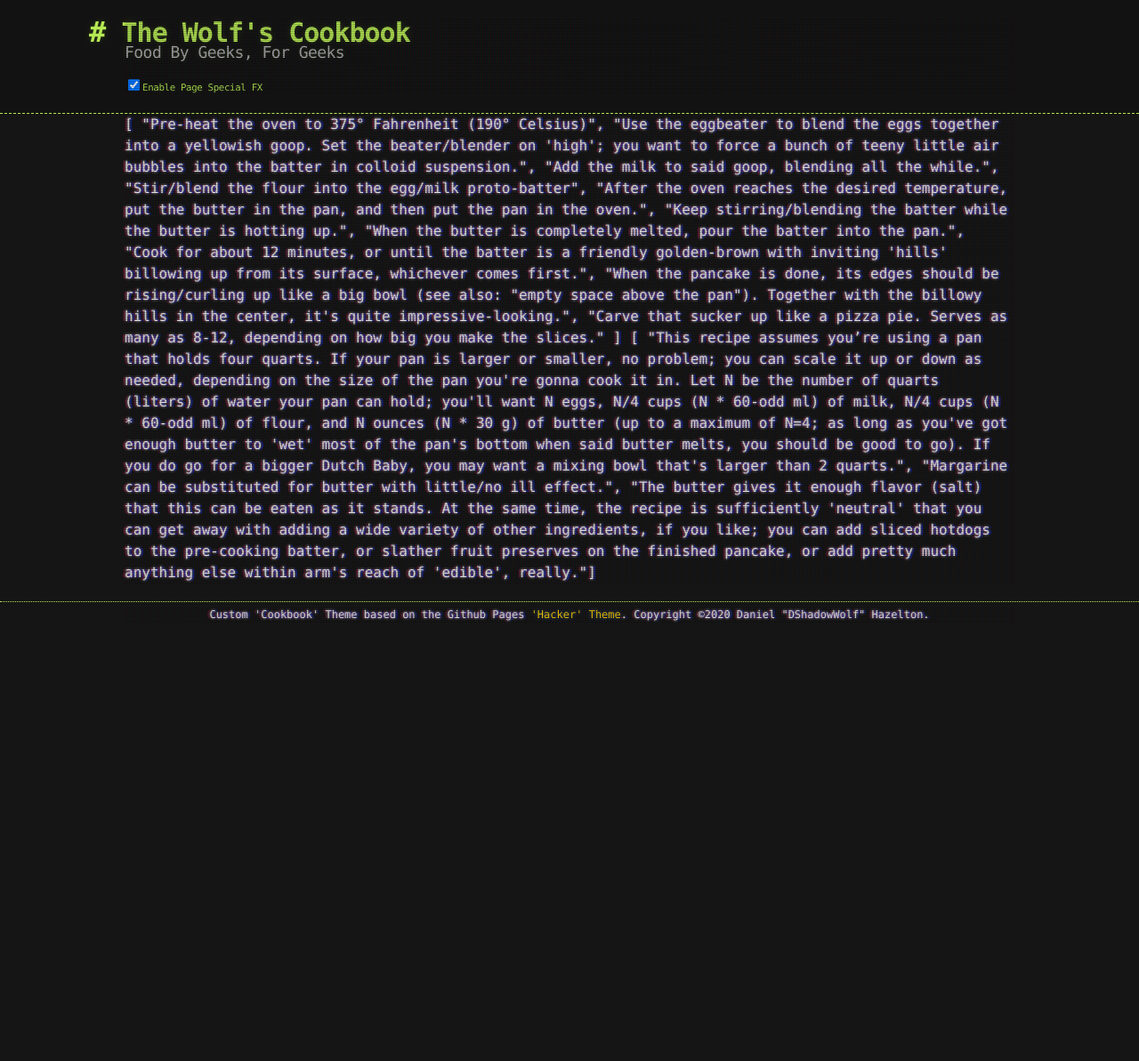
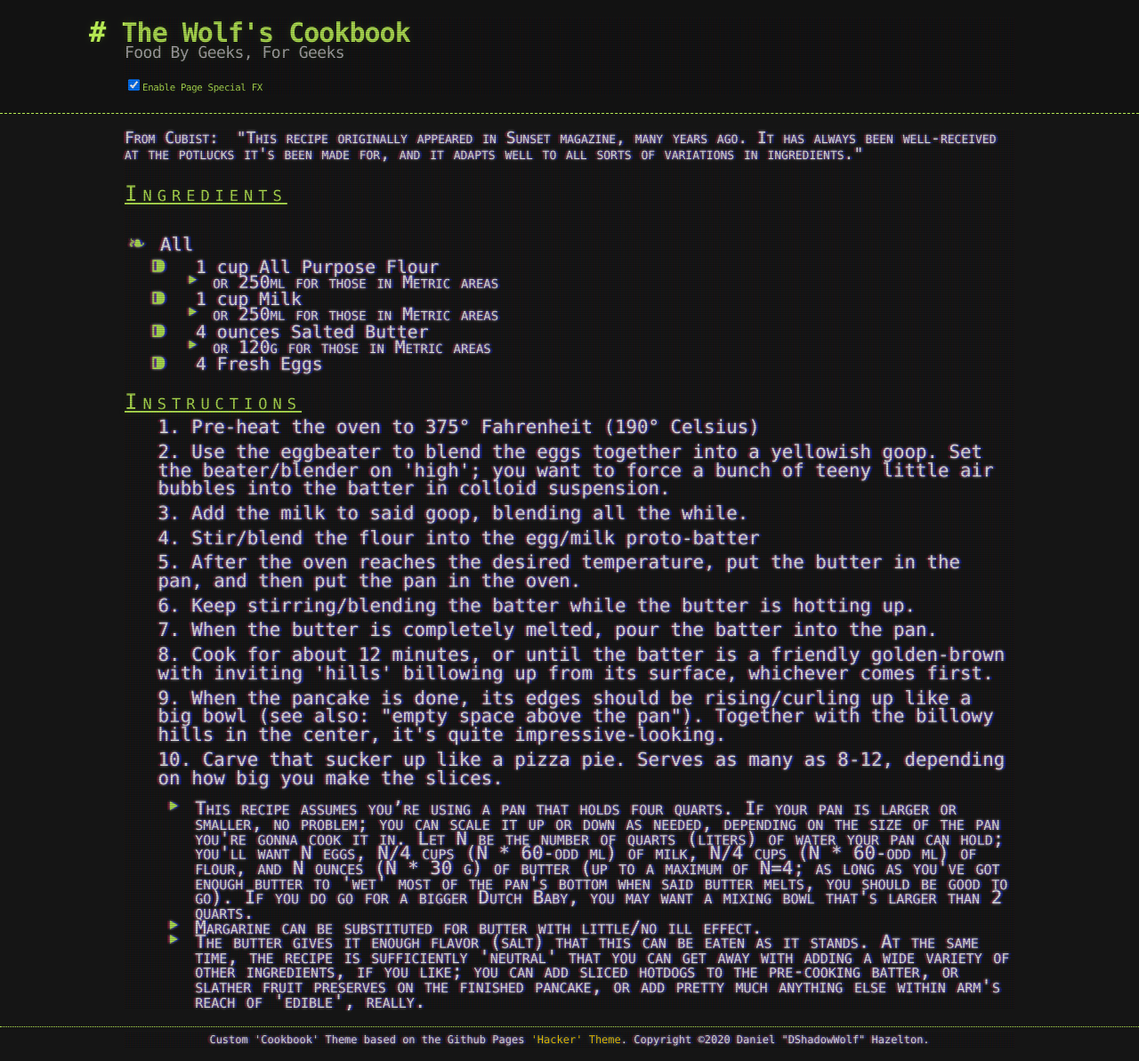
Before and after one commit to dshadowwolf/dshadowwolf.github.io, a Jekyll site: the page built from recipes/4/dutch_baby_cubist.html, in a window 1280 px wide. Shown: the whole page at 89% size. Built offline with Jekyll 4.4.1, drawn with Linux system fonts in a browser that asks for light colours; before the commit the page ends 900 px from its top, so only the background shows below that.

Commit message:
remove debugging... turns out issue was an unescaped set of double-quotes in a string

```diff
--- a/recipes/4/dutch_baby_cubist.html
+++ b/recipes/4/dutch_baby_cubist.html
@@ -1,12 +1,9 @@
 ---
-layout: page
+layout: recipe
 name: Dutch Baby, or, The Pancake of Doom
 title: Dutch Baby
 description: "From Cubist: <span style=\"margin-left: .5em;\">\"This recipe originally appeared in Sunset magazine, many years ago. It has always been well-received at the potlucks it's been made for, and it adapts well to all sorts of variations in ingredients.\"</span>"
 ingredients: [ { section: All, parts: [ { amount: 1 cup, name: All Purpose Flour, notes: [ "or 250ml for those in Metric areas"] }, { amount: 1 cup, name: Milk, notes: [ "or 250ml for those in Metric areas" ] }, { amount: 4 ounces, name: Salted Butter, notes: [ "or 120g for those in Metric areas" ] }, { amount: 4, name: Fresh Eggs, notes: [] } ] } ]
-instructions: [ ]
-instruction_notes: [  ]
+instructions: [ "Pre-heat the oven to 375° Fahrenheit (190° Celsius)", "Use the eggbeater to blend the eggs together into a yellowish goop. Set the beater/blender on 'high'; you want to force a bunch of teeny little air bubbles into the batter in colloid suspension.", "Add the milk to said goop, blending all the while.", "Stir/blend the flour into the egg/milk proto-batter", "After the oven reaches the desired temperature, put the butter in the pan, and then put the pan in the oven.", "Keep stirring/blending the batter while the butter is hotting up.", "When the butter is completely melted, pour the batter into the pan.", "Cook for about 12 minutes, or until the batter is a friendly golden-brown with inviting 'hills' billowing up from its surface, whichever comes first.", "When the pancake is done, its edges should be rising/curling up like a big bowl (see also: \"empty space above the pan\"). Together with the billowy hills in the center, it's quite impressive-looking.", "Carve that sucker up like a pizza pie. Serves as many as 8-12, depending on how big you make the slices." ]
+instruction_notes: [ "This recipe assumes you’re using a pan that holds four quarts. If your pan is larger or smaller, no problem; you can scale it up or down as needed, depending on the size of the pan you're gonna cook it in. Let N be the number of quarts (liters) of water your pan can hold; you'll want N eggs, N/4 cups (N * 60-odd ml) of milk, N/4 cups (N * 60-odd ml) of flour, and N ounces (N * 30 g) of butter (up to a maximum of N=4; as long as you've got enough butter to 'wet' most of the pan's bottom when said butter melts, you should be good to go). If you do go for a bigger Dutch Baby, you may want a mixing bowl that's larger than 2 quarts.", "Margarine can be substituted for butter with little/no ill effect.", "The butter gives it enough flavor (salt) that this can be eaten as it stands. At the same time, the recipe is sufficiently 'neutral' that you can get away with adding a wide variety of other ingredients, if you like; you can add sliced hotdogs to the pre-cooking batter, or slather fruit preserves on the finished pancake, or add pretty much anything else within arm's reach of 'edible', really." ]
 ---
-[ "Pre-heat the oven to 375° Fahrenheit (190° Celsius)", "Use the eggbeater to blend the eggs together into a yellowish goop. Set the beater/blender on 'high'; you want to force a bunch of teeny little air bubbles into the batter in colloid suspension.", "Add the milk to said goop, blending all the while.", "Stir/blend the flour into the egg/milk proto-batter", "After the oven reaches the desired temperature, put the butter in the pan, and then put the pan in the oven.", "Keep stirring/blending the batter while the butter is hotting up.", "When the butter is completely melted, pour the batter into the pan.", "Cook for about 12 minutes, or until the batter is a friendly golden-brown with inviting 'hills' billowing up from its surface, whichever comes first.", "When the pancake is done, its edges should be rising/curling up like a big bowl (see also: "empty space above the pan"). Together with the billowy hills in the center, it's quite impressive-looking.", "Carve that sucker up like a pizza pie. Serves as many as 8-12, depending on how big you make the slices." ]
-[ "This recipe assumes you’re using a pan that holds four quarts. If your pan is larger or smaller, no problem; you can scale it up or down as needed, depending on the size of the pan you're gonna cook it in. Let N be the number of quarts (liters) of water your pan can hold; you'll want N eggs, N/4 cups (N * 60-odd ml) of milk, N/4 cups (N * 60-odd ml) of flour, and N ounces (N * 30 g) of butter (up to a maximum of N=4; as long as you've got enough butter to 'wet' most of the pan's bottom when said butter melts, you should be good to go). If you do go for a bigger Dutch Baby, you may want a mixing bowl that's larger than 2 quarts.", "Margarine can be substituted for butter with little/no ill effect.", "The butter gives it enough flavor (salt) that this can be eaten as it stands. At the same time, the recipe is sufficiently 'neutral' that you can get away with adding a wide variety of other ingredients, if you like; you can add sliced hotdogs to the pre-cooking batter, or slather fruit preserves on the finished pancake, or add pretty much anything else within arm's reach of 'edible', really."]
-{{contents}}
```
